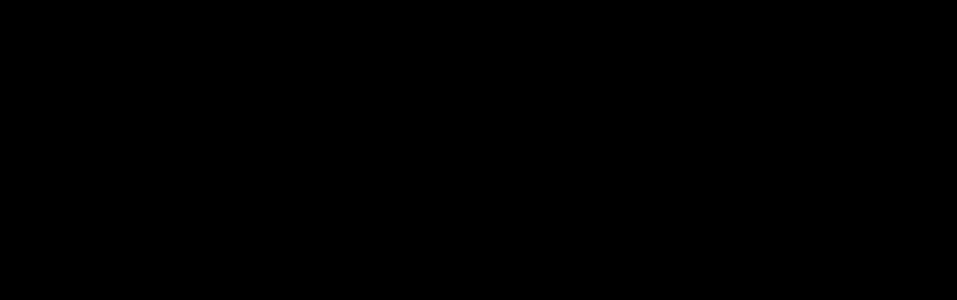
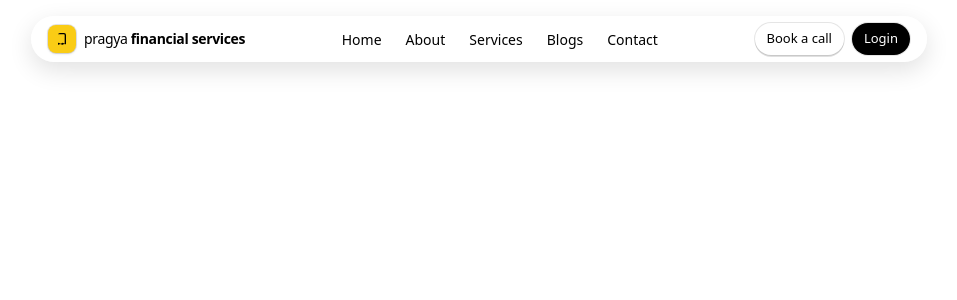
Before and after one commit to akashagrahari78/WealthForge, a React app in the folder frontend/: page / in a window 1280 px wide. Before the commit this address had no page. Shown: the top 300 px of the page, without its empty margins (161-1118 px from the left). Built offline with nearby package versions, Linux system fonts and the light colour scheme; the HTML template or start-up script is replaced by a standard one.

Commit message:
navbar created

```diff
--- a/frontend/src/App.jsx
+++ b/frontend/src/App.jsx
@@ -3,14 +3,21 @@
 
 import Login from "./pages/Login";
 import SignUp from "./pages/SignUp";
+import Home from './pages/Home'
+import  Contact  from "./pages/Contact";
+
+
 import { Route, Routes } from "react-router-dom";
 
 const App = () => {
   return (
     <>
       <Routes>
+        <Route path="/" element = {<Home/>} />
         <Route path="/login" element={<Login />} />
         <Route path="/signup" element={<SignUp />} />
+        <Route path="/contact" element={<Contact/>} />
+
 
       </Routes>
     </>
--- a/frontend/src/components/Hero/Navbar.jsx
+++ b/frontend/src/components/Hero/Navbar.jsx
@@ -1,9 +1,128 @@
-import React from 'react'
+import React, { useEffect, useState } from "react";
+import { Link, useNavigate } from "react-router-dom";
+import { toast } from "react-toastify";
+// import { assets } from "../assets/assets";
 
 const Navbar = () => {
+  const [open, setOpen] = useState(false);
+  const [elevated, setElevated] = useState(false);
+  const navigate = useNavigate();
+
+  useEffect(() => {
+    const onScroll = () => setElevated(window.scrollY > 6);
+    window.addEventListener("scroll", onScroll, { passive: true });
+    return () => window.removeEventListener("scroll", onScroll);
+  }, []);
+
+  const handleLogout = async () => {
+    // try {
+    //   localStorage.removeItem("token");
+    //   toast.success("Logout successful");
+    //   navigate("/");
+    // } catch (err) {
+    //   console.error("Logout failed", err);
+    //   localStorage.removeItem("token");
+    //   navigate("/");
+    // }
+  };
+  const handleLogin = () => {
+  navigate("/login");
+};
+
+
   return (
-    <div>Navbar</div>
-  )
-}
+    <>
+      {/* container centered and fixed */}
+      {/*  --------width adjust to 88 from 70  */}
+      <header className="fixed top-4 left-1/2 -translate-x-1/2 z-50 w-[92%] md:w-[70%]">
+        <nav
+          className={[
+            "rounded-full backdrop-blur-md border border-white/50",
+            "bg-white/35 shadow-[0_8px_24px_rgba(0,0,0,0.12)]",
+            elevated ? "shadow-[0_12px_28px_rgba(0,0,0,0.16)]" : ""
+          ].join(" ")}
+        >
+          <div className="mx-auto px-3 sm:px-4">
+            {/* height trimmed: 44px desktop, 40px mobile */}
+            {/* -------------adjust height of navbar --------- */}
+            <div className="flex h-11 sm:h-11 items-center justify-between">
+              {/* Logo */}
+              <Link to="/" className="flex items-center gap-2">
+                <span className="inline-flex h-7 w-7 items-center justify-center rounded-lg bg-yellow-400 ring-1 ring-black/10 shadow">
+                  {/* small finance/book icon */}
+                  <svg xmlns="http://www.w3.org/2000/svg" viewBox="0 0 24 24" className="h-4 w-4 text-black">
+                    <path
+                      fill="currentColor"
+                      d="M6 3h9a3 3 0 0 1 3 3v13.2a.8.8 0 0 1-1.2.7L15 19.6l-1.8.9a.8.8 0 0 1-.7 0L9 19.6l-1.8.9a.8.8 0 0 1-1.2-.7V6a3 3 0 0 1 3-3zm0 3v12.08l1-.5 3 1.5 3-1.5 3 1.5V6a1 1 0 0 0-1-1H7a1 1 0 0 0-1 1z"
+                    />
+                  </svg>
+                </span>
+                <span className="text-[13px] sm:text-sm tracking-tight text-black">
+                  pragya <span className="font-semibold">financial services</span>
+                </span>
+              </Link>
 
-export default Navbar
+              {/* Desktop nav */}
+            <div className="hidden md:flex items-center gap-6">
+             <Link to="/" className="text-[14px] text-black hover:text-black transition-colors duration-200">Home</Link>
+             <Link to="/about" className="text-[14px] text-black hover:text-black transition-colors duration-200">About</Link>
+             <Link to="/services" className="text-[14px] text-black hover:text-black transition-colors duration-200">Services</Link>
+             <Link to="/blogs" className="text-[14px] text-black hover:text-black transition-colors duration-200">Blogs</Link>
+             <Link to="/contact" className="text-[14px] text-black  hover:text-black transition-colors duration-200">Contact</Link>
+           </div>
+
+
+              {/* Right actions */}
+              <div className="flex items-center gap-2">
+                <Link
+                  to="/book"
+                  className="hidden sm:inline-flex items-center justify-center h-8 px-3 rounded-full bg-white text-black text-[13px] font-medium ring-1 ring-black/10 shadow-[0_2px_0_rgba(0,0,0,0.12)] hover:shadow-[0_6px_16px_rgba(0,0,0,0.18)] hover:-translate-y-0.5 active:translate-y-0  transition-all"
+                >
+                  Book a call
+                </Link>
+
+                <button
+                  onClick={handleLogin}
+                  className="hidden sm:inline-flex items-center justify-center h-8 px-3 rounded-full bg-black text-white text-[13px] font-medium ring-1 ring-black/10 hover:bg-white hover:text-black  transition"
+                >
+                  Login
+                </button>
+
+                {/* Mobile toggle */}
+                <button
+                  aria-label="Open menu"
+                  className="md:hidden inline-flex h-8 w-8 items-center justify-center rounded-full bg-white/70 ring-1 ring-black/10 text-black"
+                  onClick={() => setOpen((v) => !v)}
+                >
+                  <svg xmlns="http://www.w3.org/2000/svg" className="h-4 w-4" fill="none" viewBox="0 0 24 24" stroke="currentColor">
+                    <path strokeLinecap="round" strokeLinejoin="round" strokeWidth="1.5" d="M4 6h16M4 12h16M4 18h16" />
+                  </svg>
+                </button>
+              </div>
+            </div>
+          </div>
+
+          {/* Mobile menu */}
+          <div className={`md:hidden ${open ? "block" : "hidden"} px-3 pb-3`}>
+            <div className="mt-2 flex flex-col rounded-xl bg-white/75 backdrop-blur-md ring-1 ring-black/10 shadow-md overflow-hidden">
+              <Link to="/" className="px-4 py-2.5 text-black/90 hover:bg-black/5" onClick={() => setOpen(false)}>Home</Link>
+              <Link to="/about" className="px-4 py-2.5 text-black/90 hover:bg-black/5" onClick={() => setOpen(false)}>About</Link>
+              <Link to="/services" className="px-4 py-2.5 text-black/90 hover:bg-black/5" onClick={() => setOpen(false)}>Services</Link>
+              <Link to="/blogs" className="px-4 py-2.5 text-black/90 hover:bg-black/5" onClick={() => setOpen(false)}>Blogs</Link>
+              <Link to="/contact" className="px-4 py-2.5 text-black/90 hover:bg-black/5" onClick={() => setOpen(false)}>Contact</Link>
+              <div className="flex gap-2 p-3">
+                <Link to="/book" onClick={() => setOpen(false)} className="flex-1 inline-flex items-center justify-center h-9 rounded-full bg-black text-white text-sm">Book a call</Link>
+                <button onClick={() => { setOpen(false); handleLogout(); }} className="flex-1 inline-flex items-center justify-center h-9 rounded-full bg-white text-black text-sm ring-1 ring-black/10">Logout</button>
+              </div>
+            </div>
+          </div>
+        </nav>
+      </header>
+
+      {/* spacer for fixed header */}
+      <div className="h-16 sm:h-16" />
+    </>
+  );
+};
+
+export default Navbar;
--- a/frontend/src/index.css
+++ b/frontend/src/index.css
@@ -8,6 +8,6 @@
 
 
 body{
-   background-color: black;
+   /* background-color: black; */
    color: white;
 }
--- a/frontend/src/pages/Contact.jsx
+++ b/frontend/src/pages/Contact.jsx
@@ -5,3 +5,4 @@
     <div>Contact</div>
   )
 }
+export default Contact
--- a/frontend/src/pages/Home.jsx
+++ b/frontend/src/pages/Home.jsx
@@ -1,8 +1,11 @@
 import React from 'react'
+import Navbar from '../components/Hero/Navbar'
 
 const Home = () => {
   return (
-    <div>Home</div>
+    <div>
+       <Navbar/>
+    </div>
   )
 }
 
--- a/frontend/tailwind.config.js
+++ b/frontend/tailwind.config.js
@@ -1,11 +1,19 @@
-/** @type {import('tailwindcss').Config} */
+// tailwind.config.js
 export default {
-  content: [
-    "./index.html",          // main HTML
-    "./src/**/*.{js,ts,jsx,tsx}" // all JS/TS/React files in src
-  ],
+  content: ["./index.html", "./src/**/*.{js,ts,jsx,tsx}"],
   theme: {
-    extend: {},
+    extend: {
+      colors: {
+        brand: {
+          yellow: "#FFC107",
+        },
+        fontFamily: {
+        quicksand: ["Quicksand", "sans-serif"],
+        bricolage: ['"Bricolage Grotesque"', "sans-serif"],
+        merriweather: ["Merriweather", "serif"],
+      },
+      },
+    },
   },
   plugins: [],
-}
+};
```
